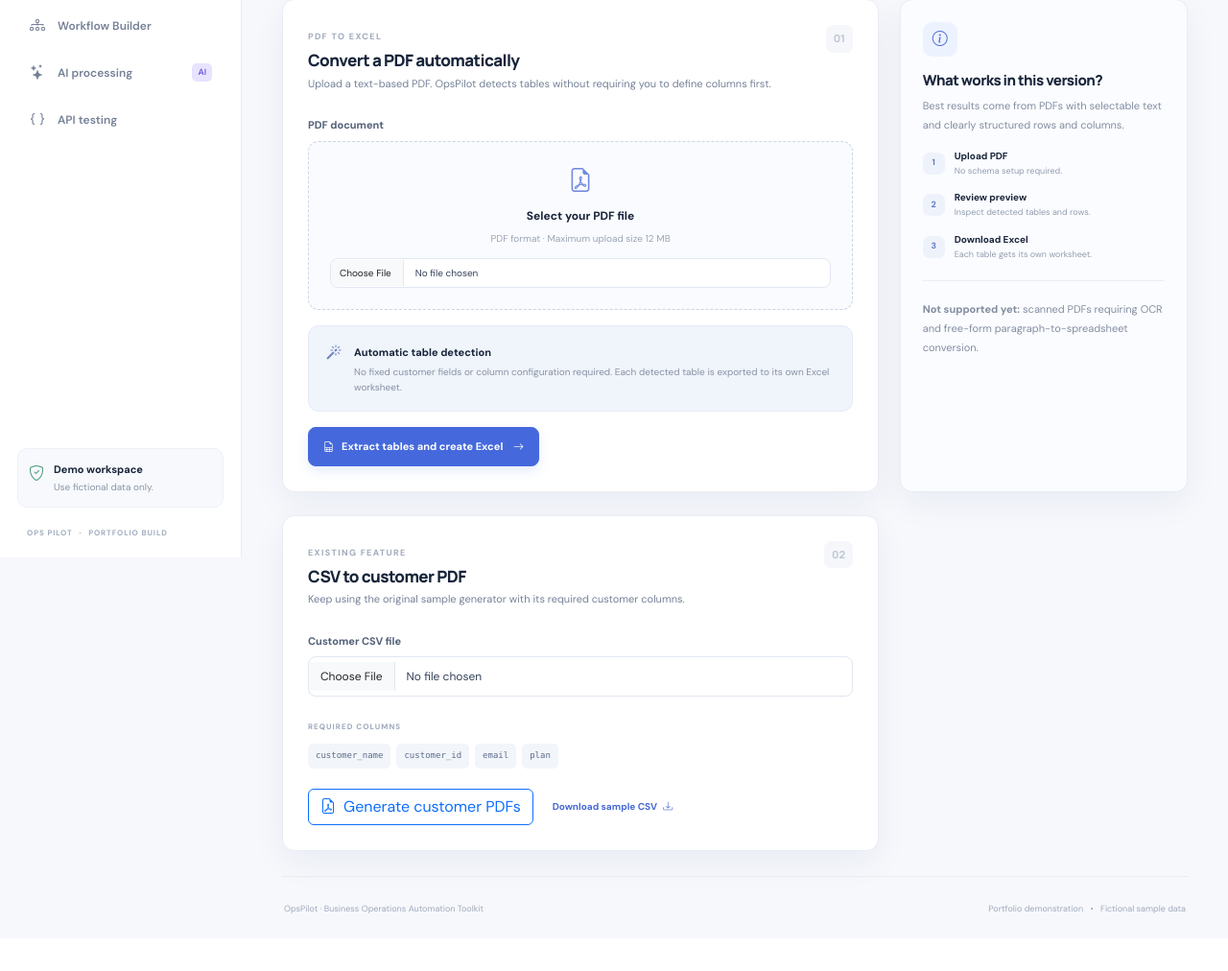
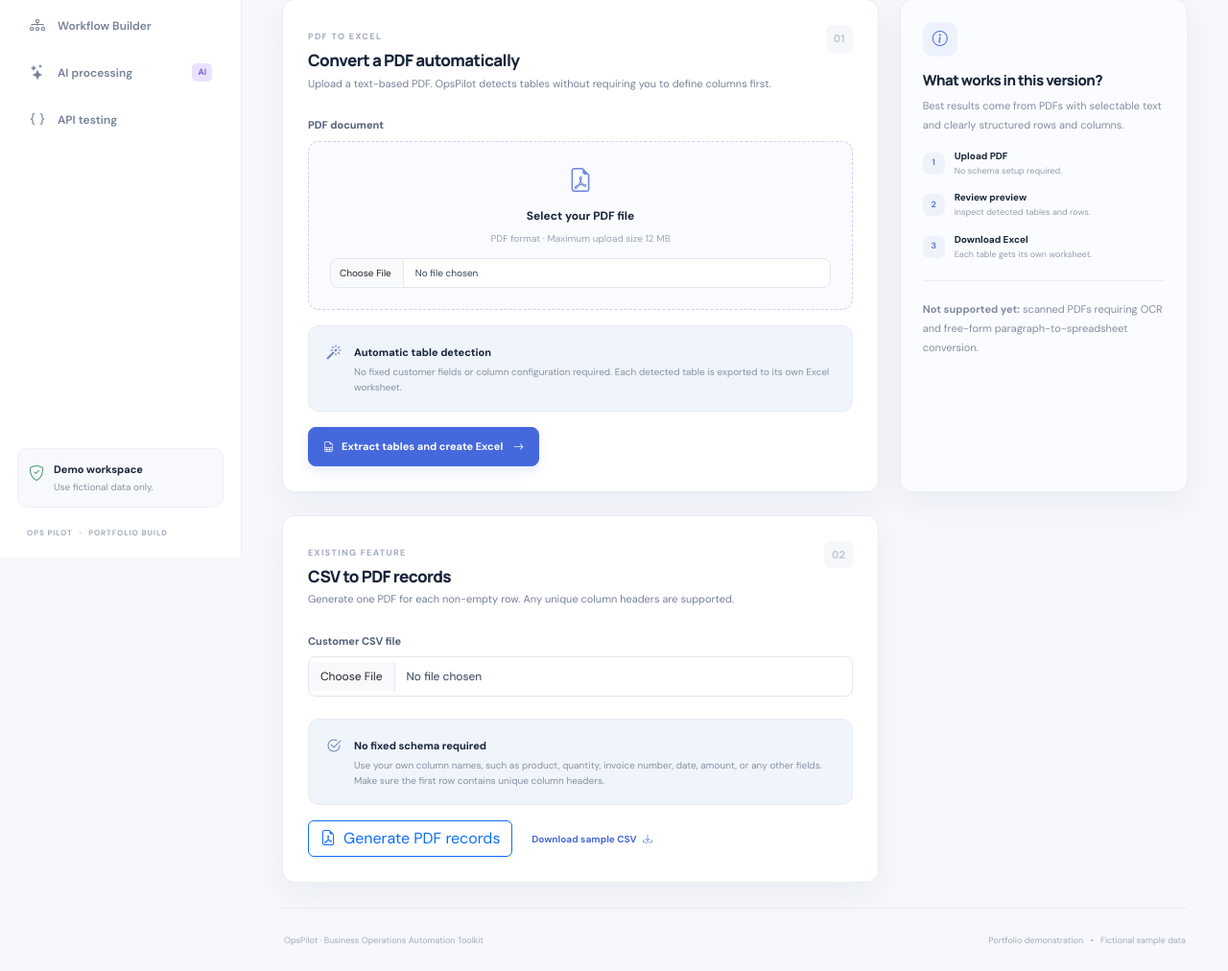
Before and after one commit to Abraham461/business-operations-automation-toolkit, a Flask app: page /documents in a window 1280 px wide. Shown: the part 219-1231 px from the top of the page at 96% size. Before the commit the page ends 1171 px from the top, so only its background shows below. Run offline with Flask 3, Linux system fonts and the light colour scheme.

Commit message:
Remove fixed CSV customer schema from document UI

```diff
--- a/templates/documents.html
+++ b/templates/documents.html
@@ -33,12 +33,12 @@
 <div class="row g-4">
   <div class="col-lg-8">
     <section class="surface-card">
-      <div class="card-heading"><div><span class="card-kicker">EXISTING FEATURE</span><h2>CSV to customer PDF</h2><p>Keep using the original sample generator with its required customer columns.</p></div><span class="step-number">02</span></div>
+      <div class="card-heading"><div><span class="card-kicker">EXISTING FEATURE</span><h2>CSV to PDF records</h2><p>Generate one PDF for each non-empty row. Any unique column headers are supported.</p></div><span class="step-number">02</span></div>
       <form method="post" action="/documents/generate" enctype="multipart/form-data">
         <label class="form-label" for="customer-file">Customer CSV file</label>
         <input id="customer-file" class="form-control mb-3" type="file" name="file" accept=".csv" required>
-        <div class="required-fields"><span class="required-title">REQUIRED COLUMNS</span><div class="field-chips"><code>customer_name</code><code>customer_id</code><code>email</code><code>plan</code></div></div>
-        <button class="btn btn-outline-primary" type="submit"><i class="bi bi-file-earmark-pdf me-2"></i>Generate customer PDFs</button>
+        <div class="bottom-strip mb-3"><i class="bi bi-check2-circle strip-icon"></i><div><strong>No fixed schema required</strong><p>Use your own column names, such as product, quantity, invoice number, date, amount, or any other fields. Make sure the first row contains unique column headers.</p></div></div>
+        <button class="btn btn-outline-primary" type="submit"><i class="bi bi-file-earmark-pdf me-2"></i>Generate PDF records</button>
         <a class="text-link ms-3" href="/static/sample_customers.csv" download>Download sample CSV <i class="bi bi-download"></i></a>
       </form>
     </section>
```
